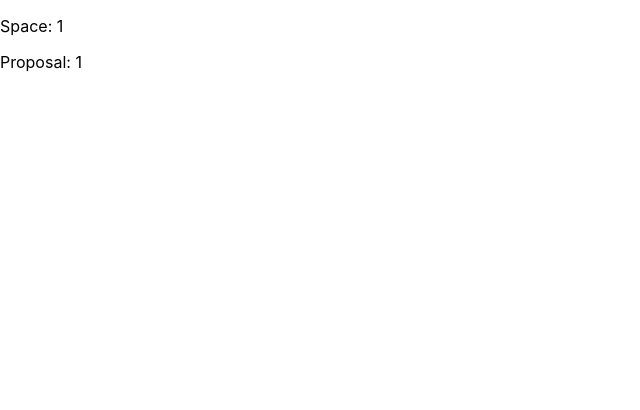
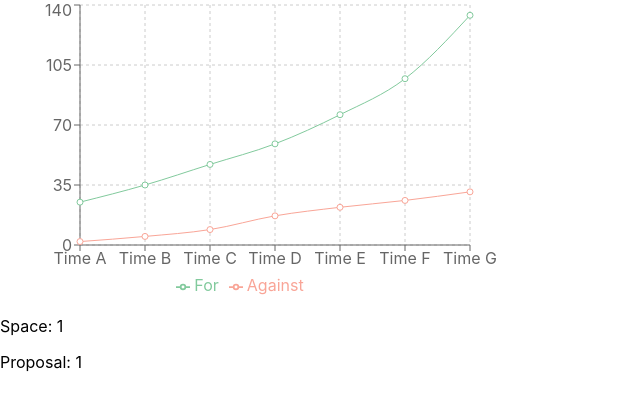
Before and after one commit to tanyonghe/101-DAOmatians, a Next.js app: page /1/proposal/1 in a window 1280 px wide. Shown: the top 410 px of the page, without its empty margins (0-640 px from the left). Built offline with nearby package versions, Linux system fonts and the light colour scheme.

Commit message:
Add graph component to proposal page

```diff
--- a/pages/[space]/proposal/[proposal].js
+++ b/pages/[space]/proposal/[proposal].js
@@ -1,4 +1,11 @@
 import { useRouter } from 'next/router'
+
+import dynamic from 'next/dynamic'
+
+const DynamicVotesChart = dynamic(() =>
+  import('../../../components/VotesChart').then((mod) => mod.VotesChart)
+)
+
 
 const Proposal = () => {
   const router = useRouter()
@@ -6,6 +13,7 @@ const Proposal = () => {
 
   return (
     <div>
+      <DynamicVotesChart />
       <p>Space: {space}</p>
       <p>Proposal: {proposal}</p>
     </div>
```
